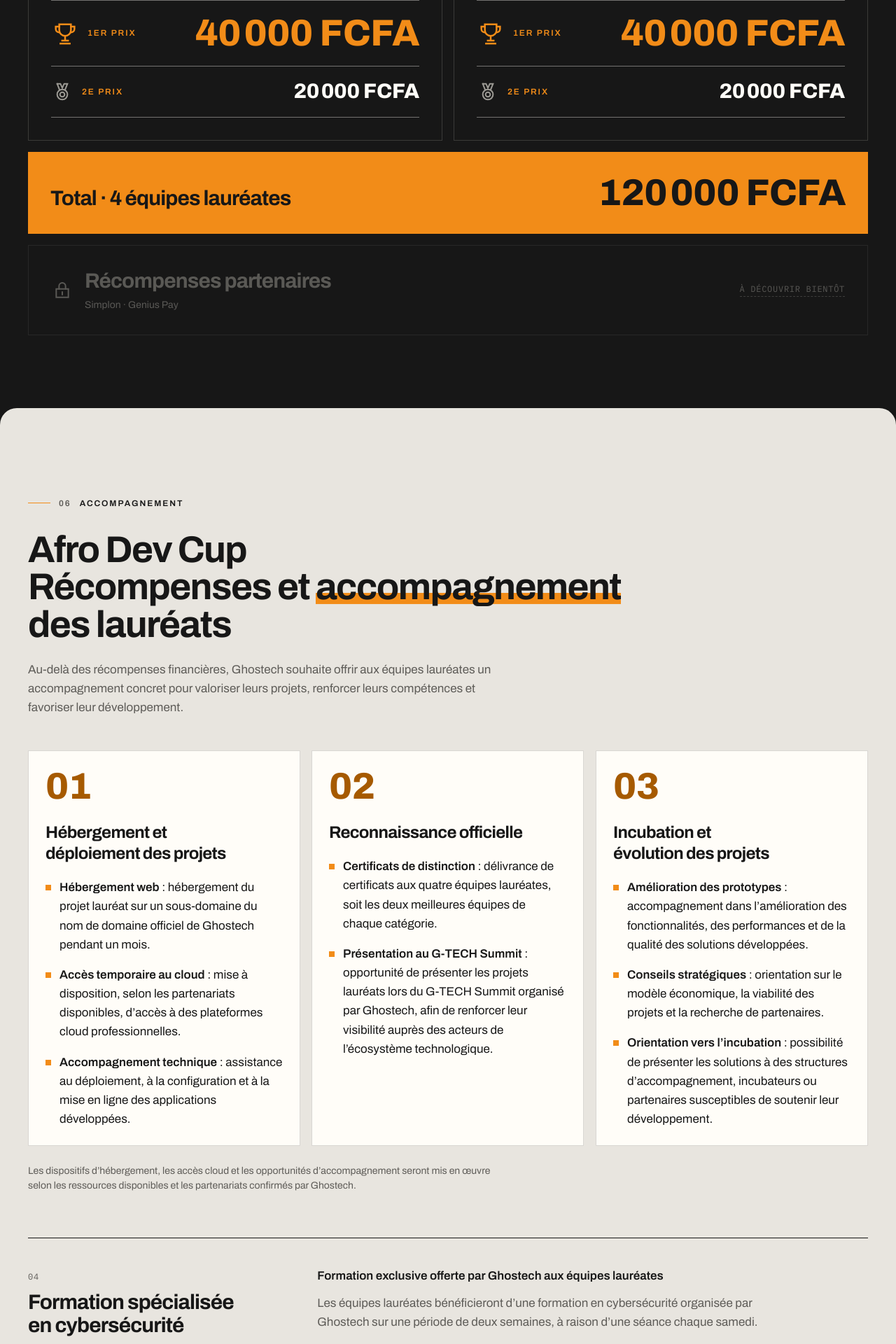
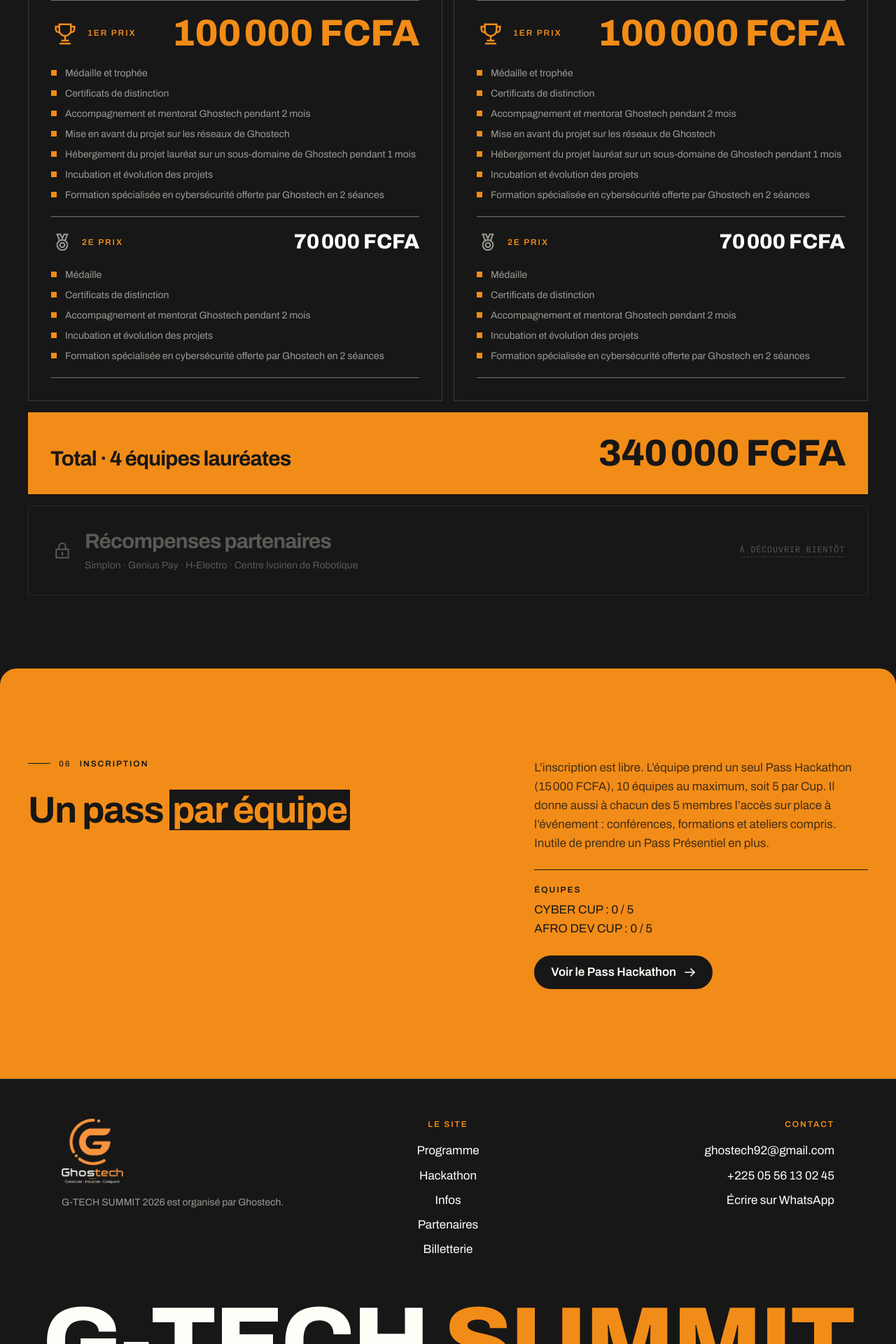
Before and after one commit to YvanOssey/g-tech-summit, a Next.js app: page /hackathon in a window 1280 px wide. Shown: the part 4660-6580 px from the top of the page at 70% size. Built offline with nearby package versions, Linux system fonts and the light colour scheme; no server answers; the database is empty.

Commit message:
Modifications6

```diff
--- a/src/app/(site)/hackathon/page.tsx
+++ b/src/app/(site)/hackathon/page.tsx
@@ -1,17 +1,7 @@
 import type { Metadata } from "next";
 import { PASSES, TRACK_CAPACITY } from "@/config/passes";
 import { getEventSettings } from "@/config/settings";
-import {
-  CRITERIA,
-  CYBER_TRAINING,
-  ELIGIBLE,
-  HACKATHON,
-  PRIZES,
-  PRIZES_TOTAL,
-  RULES,
-  SUPPORT,
-  TRACKS,
-} from "@/content/hackathon";
+import { CRITERIA, ELIGIBLE, HACKATHON, PRIZES, PRIZES_TOTAL, RULES, TRACKS } from "@/content/hackathon";
 import { RuleChecklist } from "@/components/hackathon/RuleChecklist";
 import { HackathonSteps } from "@/components/home/HackathonSteps";
 import { PageIntro } from "@/components/layout/PageIntro";
@@ -321,7 +311,7 @@ export default async function HackathonPage() {
         </div>
       </Section>
 
-      {/* ── Prizes: cash prizes per category ─────────────────────────── */}
+      {/* ── Prizes: cash prizes and perks per Cup ────────────────────── */}
       <Section
         tone="ink"
         id="recompenses"
@@ -346,8 +336,7 @@ export default async function HackathonPage() {
               />
             </div>
             <p className="max-w-sm text-muted">
-              Deux prix par catégorie, soit {PRIZES_TOTAL.winners} équipes
-              lauréates.
+              Deux prix par Cup, soit {PRIZES_TOTAL.winners} équipes lauréates.
             </p>
           </div>
 
@@ -366,28 +355,29 @@ export default async function HackathonPage() {
                   <h3 className="type-headline text-heading leading-tight">
                     {g.category}
                   </h3>
-                  <dl className="mt-8 border-t border-rule-strong">
+                  <ol className="mt-8 border-t border-rule-strong">
                     {g.prizes.map((p, i) => (
-                      <div
-                        key={p.rank}
-                        className="flex items-center justify-between gap-4 border-b border-rule-strong py-5"
-                      >
-                        <dt className="type-label flex items-center gap-3">
-                          {i === 0 ? (
-                            <Trophy className="size-10 text-accent" />
-                          ) : (
-                            <Medal className="size-8 text-muted" />
-                          )}
-                          {p.rank}
-                        </dt>
-                        <dd
-                          className={`type-condensed whitespace-nowrap leading-none ${i === 0 ? "text-title text-accent" : "text-heading"}`}
-                        >
-                          {formatFCFA(p.amount)}
-                        </dd>
-                      </div>
+                      <li key={p.rank} className="border-b border-rule-strong py-5">
+                        <div className="flex items-center justify-between gap-4">
+                          <span className="type-label flex items-center gap-3">
+                            {i === 0 ? <Trophy className="size-10 text-accent" /> : <Medal className="size-8 text-muted" />}
+                            {p.rank}
+                          </span>
+                          <span className={`type-condensed whitespace-nowrap leading-none ${i === 0 ? "text-title text-accent" : "text-heading"}`}>
+                            {formatFCFA(p.amount)}
+                          </span>
+                        </div>
+                        <ul className="mt-5 space-y-2 text-small text-muted">
+                          {p.perks.map((perk) => (
+                            <li key={perk} className="flex gap-3">
+                              <SignalSquare className="mt-1.5" />
+                              <span>{perk}</span>
+                            </li>
+                          ))}
+                        </ul>
+                      </li>
                     ))}
-                  </dl>
+                  </ol>
                 </RevealItem>
               ))}
             </RevealGroup>
@@ -415,87 +405,13 @@ export default async function HackathonPage() {
                     Récompenses partenaires
                   </h3>
                   <p className="mt-1 text-small text-muted">
-                    Simplon · Genius Pay
+                    Simplon · Genius Pay · H-Electro · Centre Ivoirien de Robotique
                   </p>
                 </div>
               </div>
               <Pending label="Récompenses partenaires">
                 À découvrir bientôt
               </Pending>
-            </div>
-          </Reveal>
-        </div>
-      </Section>
-
-      {/* ── Afro Dev Cup: support offered to the winning teams ────────── */}
-      <Section
-        tone="stone"
-        id="accompagnement"
-        aria-labelledby="titre-accompagnement"
-        className="sheet section-standard"
-      >
-        <div className="shell">
-          <SectionLabel index="06">Accompagnement</SectionLabel>
-          <RevealText
-            inView
-            id="titre-accompagnement"
-            label={SUPPORT.title}
-            lines={[
-              "Afro Dev Cup",
-              <span key="a">
-                Récompenses et <Accent>accompagnement</Accent>
-              </span>,
-              "des lauréats",
-            ]}
-            className="type-headline text-title mt-8"
-          />
-          <p className="mt-6 max-w-2xl text-muted">{SUPPORT.intro}</p>
-
-          <SpotlightGroup>
-            <RevealGroup
-              as="ol"
-              className="mt-12 grid gap-3 md:grid-cols-3 lg:gap-4"
-            >
-              {SUPPORT.groups.map((g, i) => (
-                <RevealItem
-                  as="li"
-                  effect="flip"
-                  key={g.title}
-                  className="panel card-interactive spotlight flex flex-col p-5 sm:p-6"
-                >
-                  <span className="card-index type-condensed text-title leading-none text-accent">
-                    {String(i + 1).padStart(2, "0")}
-                  </span>
-                  <h3 className="type-headline mt-6 text-lead leading-tight">
-                    {g.title}
-                  </h3>
-                  <ul className="mt-5 space-y-4">
-                    {g.items.map((it) => (
-                      <li key={it.label} className="flex gap-3">
-                        <SignalSquare className="mt-2.5" />
-                        <span>
-                          <span className="font-semibold">{it.label}</span>
-                          &nbsp;: {it.text}
-                        </span>
-                      </li>
-                    ))}
-                  </ul>
-                </RevealItem>
-              ))}
-            </RevealGroup>
-          </SpotlightGroup>
-          <p className="mt-6 max-w-2xl text-small text-muted">{SUPPORT.note}</p>
-
-          <Reveal className="grid-12 mt-16 gap-y-6 border-t border-rule-strong pt-10">
-            <div className="col-span-4 md:col-span-8 lg:col-span-4">
-              <span className="type-meta text-muted">04</span>
-              <h3 className="type-headline mt-2 text-heading">
-                {CYBER_TRAINING.title}
-              </h3>
-            </div>
-            <div className="col-span-4 space-y-3 md:col-span-8 lg:col-span-8">
-              <p className="font-semibold">{CYBER_TRAINING.subtitle}</p>
-              <p className="max-w-2xl text-muted">{CYBER_TRAINING.text}</p>
             </div>
           </Reveal>
         </div>
@@ -509,7 +425,7 @@ export default async function HackathonPage() {
       >
         <div className="shell grid-12 gap-y-10">
           <div className="col-span-4 md:col-span-8 lg:col-span-6">
-            <SectionLabel index="07">Inscription</SectionLabel>
+            <SectionLabel index="06">Inscription</SectionLabel>
             <h2 id="inscription" className="type-headline text-title mt-8">
               Un pass <Accent>par équipe</Accent>
             </h2>
--- a/src/content/hackathon.ts
+++ b/src/content/hackathon.ts
@@ -9,14 +9,27 @@
 export const HACKATHON = {
   name: "Hackathon Ghostech",
   edition: "2ᵉ édition",
-  theme: "Digitalisation & Innovation pour l’Afrique d’aujourd’hui et de demain",
+  theme:
+    "Digitalisation & Innovation pour l’Afrique d’aujourd’hui et de demain",
   intro:
     "Un hackathon multithématique qui réunit développeurs, designers, data scientists, ingénieurs et entrepreneurs autour de défis à fort impact social pour la Côte d’Ivoire et l’Afrique.",
   finale: {
-    pitch: { date: "Samedi 19 décembre", time: "15:00", label: "Pitch & présentations finales — projets finalistes + vote du public" },
-    awards: { date: "Samedi 19 décembre", time: "17:00", label: "Annonce des vainqueurs & remise des prix" },
+    pitch: {
+      date: "Samedi 19 décembre",
+      time: "15:00",
+      label:
+        "Pitch & présentations finales — projets finalistes + vote du public",
+    },
+    awards: {
+      date: "Samedi 19 décembre",
+      time: "17:00",
+      label: "Annonce des vainqueurs & remise des prix",
+    },
   },
-  pitchFormat: { presentation: "4 minutes de présentation", questions: "2 minutes de questions-réponses avec le jury" },
+  pitchFormat: {
+    presentation: "4 minutes de présentation",
+    questions: "2 minutes de questions-réponses avec le jury",
+  },
 } as const;
 
 export interface Track {
@@ -82,15 +95,35 @@ export interface Prize {
   rank: string;
   /** In FCFA. */
   amount: number;
+  /** What the winning team gets besides the cash prize. */
+  perks: readonly string[];
 }
 
-/** Cash prizes: two per category. The total is computed, never typed twice. */
-export const PRIZES: readonly Prize[] = [
-  { category: "Développement & IA", rank: "1er prix", amount: 40_000 },
-  { category: "Développement & IA", rank: "2e prix", amount: 20_000 },
-  { category: "Cybersécurité", rank: "1er prix", amount: 40_000 },
-  { category: "Cybersécurité", rank: "2e prix", amount: 20_000 },
-];
+const FIRST_PERKS = [
+  "Médaille et trophée",
+  "Certificats de distinction",
+  "Accompagnement et mentorat Ghostech pendant 2 mois",
+  "Mise en avant du projet sur les réseaux de Ghostech",
+  "Hébergement du projet lauréat sur un sous-domaine de Ghostech pendant 1 mois",
+  "Incubation et évolution des projets",
+  "Formation spécialisée en cybersécurité offerte par Ghostech en 2 séances",
+] as const;
+
+const SECOND_PERKS = [
+  "Médaille",
+  "Certificats de distinction",
+  "Accompagnement et mentorat Ghostech pendant 2 mois",
+  "Incubation et évolution des projets",
+  "Formation spécialisée en cybersécurité offerte par Ghostech en 2 séances",
+] as const;
+
+/** Same prizes in both Cups. The total is computed, never typed twice. */
+export const PRIZES: readonly Prize[] = (
+  ["AFRO DEV CUP", "CYBER CUP"] as const
+).flatMap((category) => [
+  { category, rank: "1er prix", amount: 100_000, perks: FIRST_PERKS },
+  { category, rank: "2e prix", amount: 70_000, perks: SECOND_PERKS },
+]);
 
 export const PRIZES_TOTAL = {
   winners: PRIZES.length,
```
